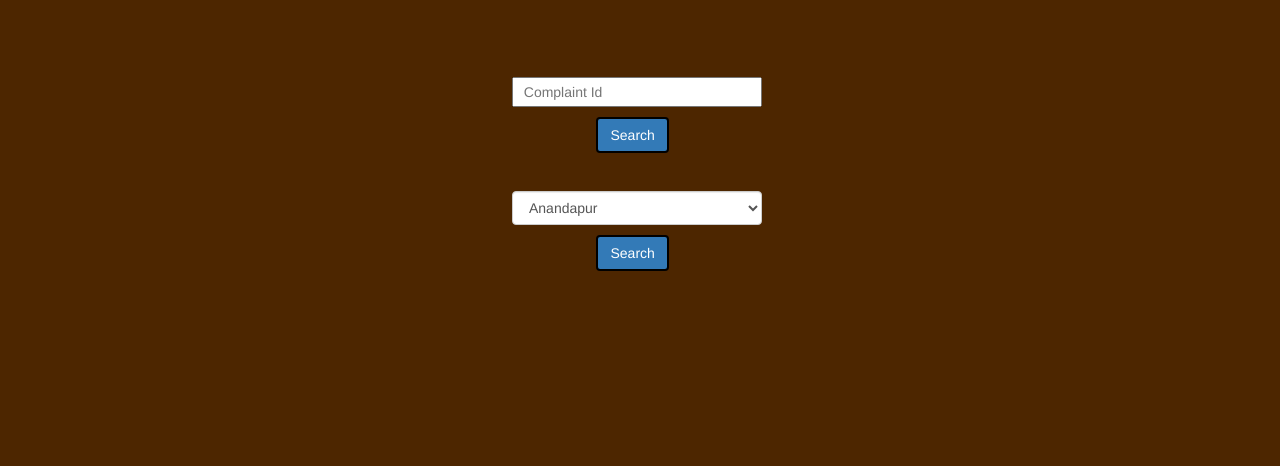
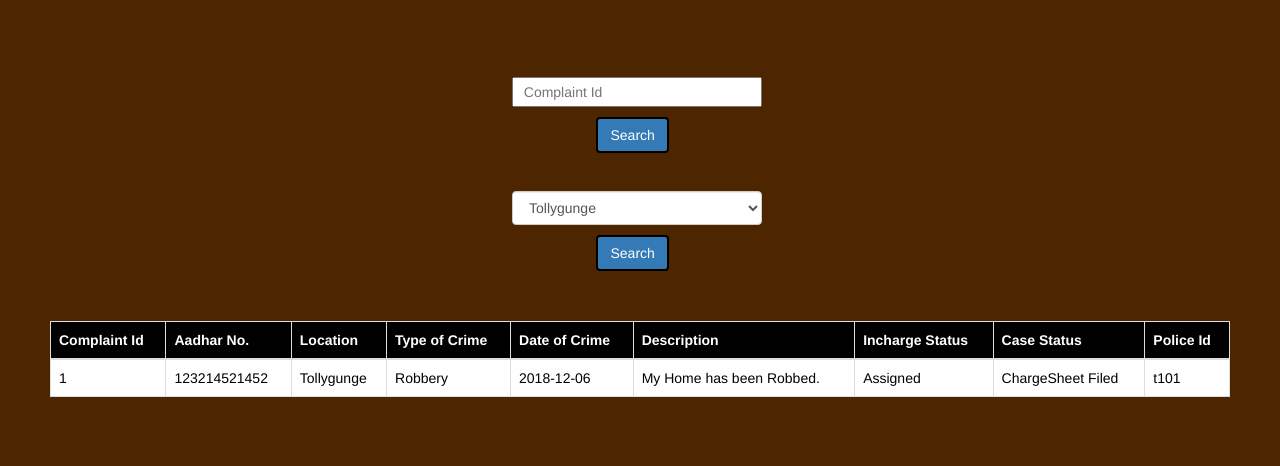
Before and after one commit to swikritigupta16/Crime-Reporting-System, a PHP site: page /headHome.php in a window 1280 px wide. Shown: the part 51-517 px from the top of the page. Run offline with PHP 8.4, Linux system fonts and the light colour scheme; a user stored in the database is signed in; data comes from the database, SQL or seed files in the repository; some libraries are stand-ins or nearby versions.

Commit message:
changes done

```diff
--- a/headHome.php
+++ b/headHome.php
@@ -34,6 +34,10 @@ session_start();
     }
     }
 
+
+    $query="select c_id,a_no,location,type_crime,d_o_c,description,inc_status,pol_status, p_id
+            from complaint order by c_id";
+    $result=mysqli_query($conn,$query);
 
 ?>
 
@@ -109,7 +113,7 @@ session_start();
      <select name="loc" class="form-control" style="width: 250px;">
 
 						<?php
-                        $loc=mysqli_query($conn,"select location from police_station");
+                        $loc=mysqli_query($conn,"select DISTINCT location from complaint");
                         while($row=mysqli_fetch_array($loc))
                         {
                             ?>
@@ -121,6 +125,54 @@ session_start();
 
           <input class="btn btn-primary" type="submit" value="Search" name="s2" style="margin-top: 10px; margin-left: 11%; border:black; border-width:2px; border-style:solid;">
     </form>
+
+
+    <div style="padding:50px;">
+      <table class="table table-bordered">
+       <thead class="thead-dark" style="background-color: black; color: white;">
+         <tr>
+          <th scope="col">Complaint Id</th>
+          <th scope="col">Aadhar No.</th>
+          <th scope="col">Location</th>
+          <th scope="col">Type of Crime</th>
+          <th scope="col">Date of Crime</th>
+          <th scope="col">Description</th>
+          <th scope="col">Incharge Status</th>
+          <th scope="col">Case Status</th>
+          <th scope="col">Police Id</th>
+        </tr>
+      </thead>
+
+<?php
+      while($rows=mysqli_fetch_assoc($result)){
+    ?>
+
+    <tbody style="background-color: white; color: black;">
+      <tr>
+        <td><?php echo $rows['c_id']; ?></td>
+        <td><?php echo $rows['a_no']; ?></td>
+        <td><?php echo $rows['location']; ?></td>
+        <td><?php echo $rows['type_crime']; ?></td>
+        <td><?php echo $rows['d_o_c']; ?></td>
+        <td><?php echo $rows['description']; ?></td>
+        <td><?php echo $rows['inc_status']; ?></td>
+        <td><?php echo $rows['pol_status']; ?></td>
+        <td><?php echo $rows['p_id']; ?></td>
+      </tr>
+    </tbody>
+
+    <?php
+    }
+    ?>
+
+      </table>
+    </div>
+
+
+
+
+
+
  </div>
 
 
--- a/policelogin.php
+++ b/policelogin.php
@@ -307,7 +307,7 @@ if(sta2!="" && x2>=0){
                 <div class="container-content">
                     <form class="margin-t" method="post">
                         <div class="form-group">
-                            <input type="text" name="email" class="form-control" placeholder="Username" required="" id="exampleInputEmail1" aria-describedby="emailHelp"  onfocusout="f1()">
+                            <input type="text" name="email" class="form-control" placeholder="Police ID" required="" id="exampleInputEmail1" aria-describedby="emailHelp"  onfocusout="f1()">
                         </div>
                         <div class="form-group">
                             <input type="password" name="password" class="form-control" placeholder="Password" required="" id="exampleInputPassword1" onfocusout="f1()" >
```
Also changed, not shown: incharge_view_police.php (+116 -4 lines), police_station_add.php (+9 -8 lines).
